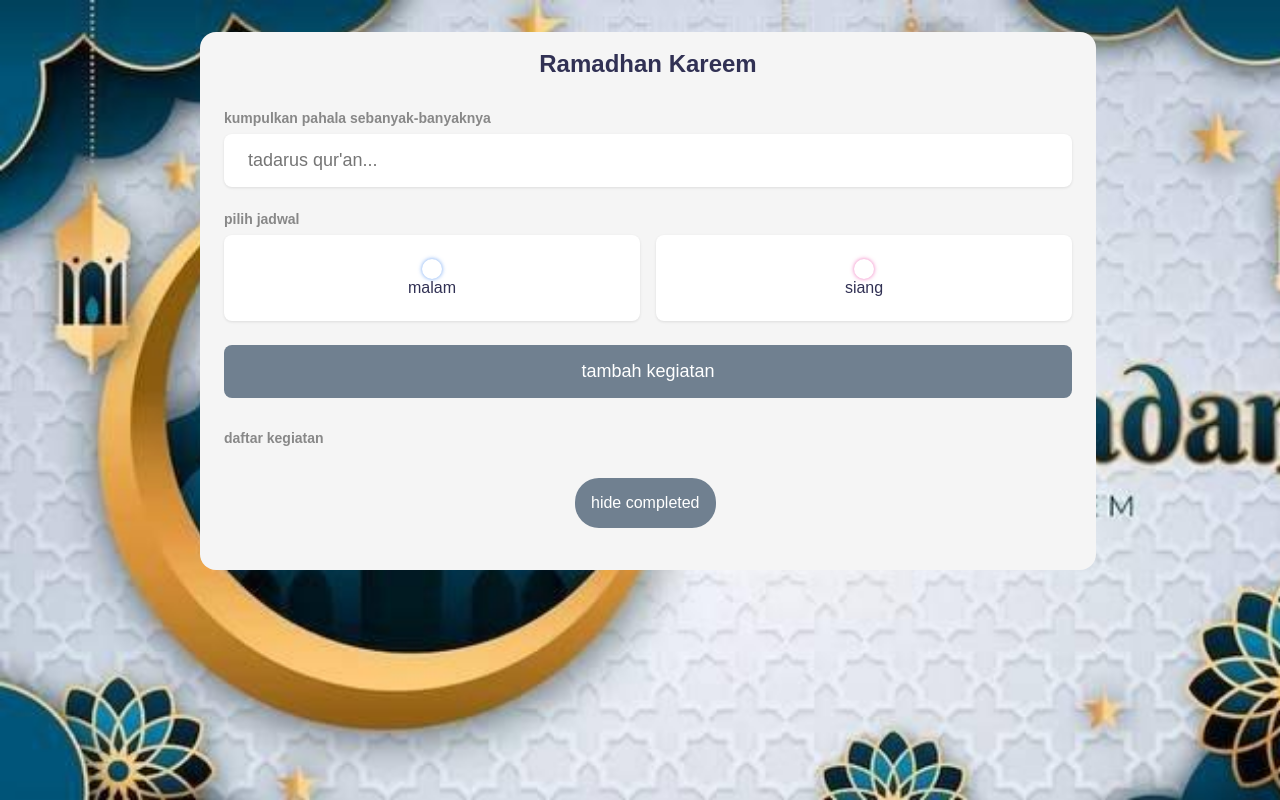
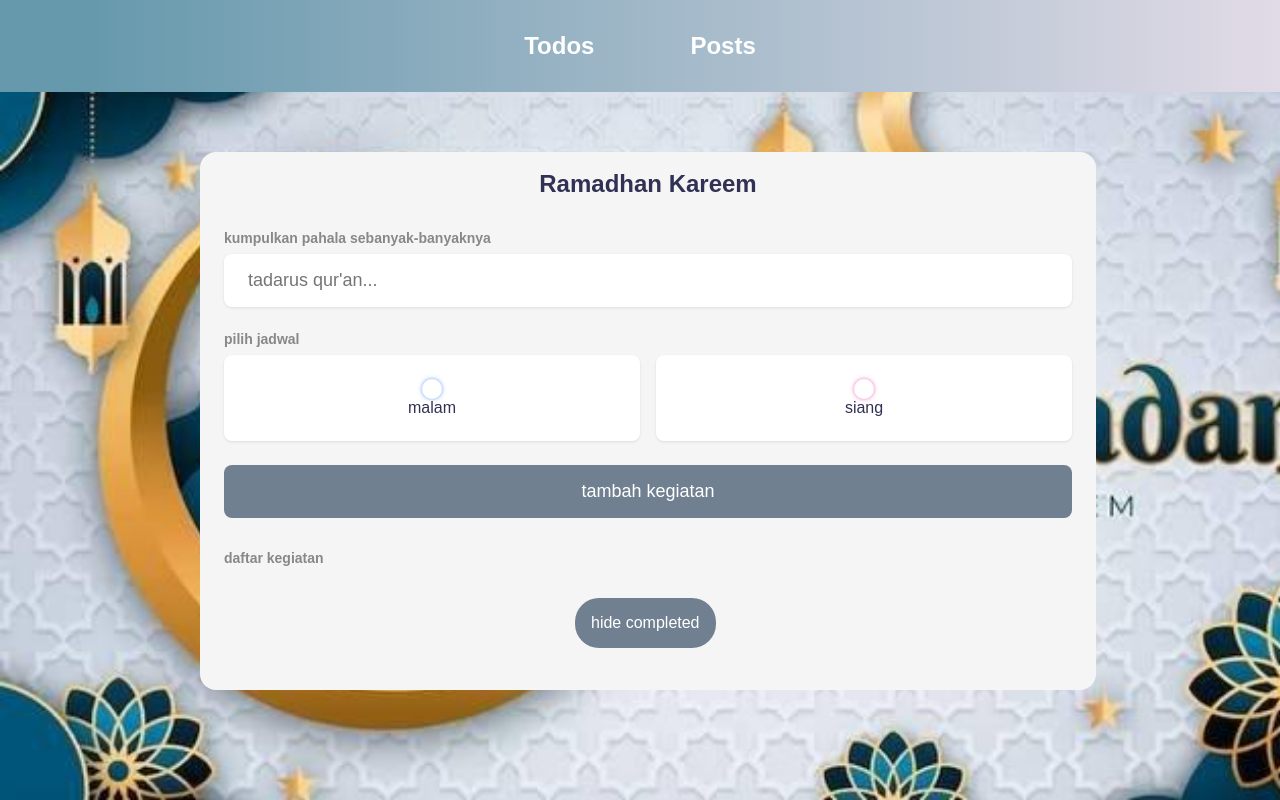
Before and after one commit to tiaraputriramadhani/30-pbk-uts-223510557, a Vue app: page / in a window 1280 px wide. Built offline with nearby package versions, Linux system fonts and the light colour scheme.

Commit message:
bikin fitur fetch API posting

```diff
--- a/src/App.vue
+++ b/src/App.vue
@@ -1,5 +1,11 @@
 <script setup>
 import { ref, onMounted, computed, watch } from 'vue'
+
+const showingTodos = ref(true);
+const selectedUser = ref(null);
+const isLoading = ref(false);
+const users = ref([]);
+const posts = ref([]);
 
 let id = 0
 const todos = ref([])
@@ -17,7 +23,40 @@ const filteredTodos = computed(() => {
     ? todos_asc.value.filter((t) => !t.done)
     : todos_asc.value
 })
+const fetchUser = async () => {
+  try {
+    isLoading.value = true;
+    const response = await fetch('https://jsonplaceholder.typicode.com/users');
+    const data = await response.json();
+    console.log('User yang di fetch:', data);
+    users.value = data;
+  } catch (error) {
+    console.error('Error Fetch User:', error);
+  } finally {
+    isLoading.value = false;
+  }
+};
 
+const fetchPosts = async () => {
+  if (!selectedUser.value) return;
+  isLoading.value = true;
+  try {
+    const response = await fetch(`https://jsonplaceholder.typicode.com/posts?userId=${selectedUser.value}`);
+    const data = await response.json();
+    console.log('Post yang di fetch:', data);
+    posts.value = data;
+  } catch (error) {
+    console.error('Error Fetch Post:', error);
+  } finally {
+    isLoading.value = false;
+  }
+};
+
+
+watch(selectedUser, () => {
+  posts.value = [];
+  fetchPosts();
+}, { immediate: true });
 watch(name, (newVal) => {
   localStorage.setItem('name', newVal)
 })
@@ -61,11 +100,26 @@ onMounted(() => {
     todos.value = savedTodos
   }
 })
+
+const showTodos = () => {
+  showingTodos.value = true;
+};
+
+const showPosts = () => {
+  showingTodos.value = false;
+  fetchUser();
+};
 </script>
 
 <template>
+  <header class="header">
+        <nav class="navbar">
+            <span @click="showTodos">Todos</span>
+            <span @click="showPosts">Posts</span>
+        </nav>
+      </header>
   <div class="cont">
-    <main class="app">
+    <main v-if="showingTodos" id="todos" class="app">
       <section class="greeting">
         <br>
         <h2 class="title">Ramadhan Kareem</h2>
@@ -141,5 +195,53 @@ onMounted(() => {
       </div>
       <br>
     </main>
+    <main v-else id="posts" class="app">
+      <h1>Postingan Pengguna</h1>
+      <select v-model="selectedUser" @change="fetchPosts">
+        <option v-for="user in users" :value="user.id" :key="user.id">{{ user.name }}</option>
+      </select>
+      <div v-if="isLoading">
+        <span class="loading-message">Loading posts...</span>
+      </div>
+      <div v-for="post in posts" :key="post.id">
+        <h3><b>{{ post.title }}</b></h3>
+        <p>{{ post.body }}</p>
+        </div>
+    </main>
   </div>
 </template>
+
+<style scoped>
+.navbar {
+  display: flex;
+  justify-content: center;
+  align-items: center;
+  width: 100%;
+}
+
+.navbar span {
+  font-size: 1.5rem;
+  color: white;
+  margin: 0 3rem;
+  font-weight: 700;
+  text-decoration: none;
+  cursor: pointer;
+}
+
+/* Header styles */
+.header {
+  position: fixed;
+  top: 0;
+  left: 0;
+  width: 100%;
+  padding: 2rem 0%;
+  z-index: 1000;
+  background: linear-gradient(90deg, hsla(197, 30%, 54%, 1) 7%, hsla(275, 19%, 88%, 1) 100%);
+  display: flex;
+  justify-content: space-between;
+  align-items: center;
+}
+h1{
+
+}
+</style>
--- a/src/style.css
+++ b/src/style.css
@@ -38,6 +38,8 @@ body {
 }
 
 .cont {
+	position: relative;
+	top:15vh;
 	background-color: rgb(245, 245, 245);
 	width: 70%;
   margin-left: 200px;
```
Also changed, not shown: 1 other file (tests, documents, lock files or other folders).
